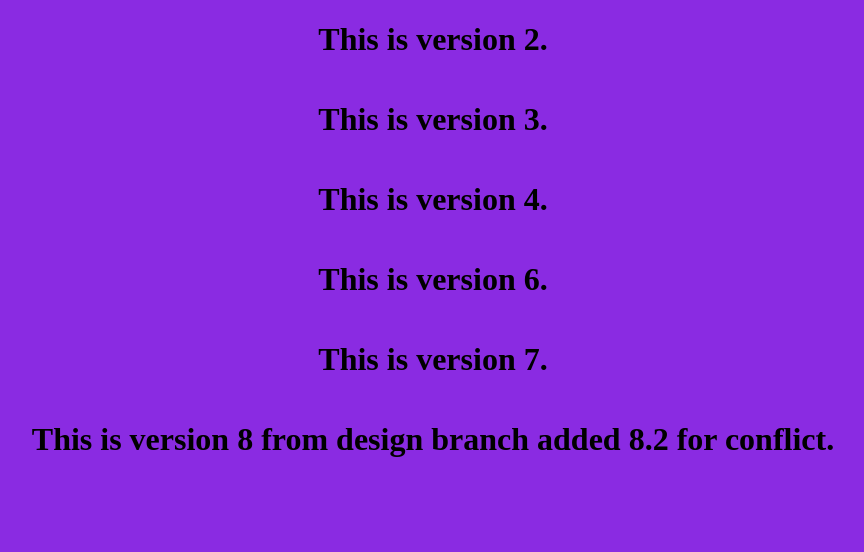
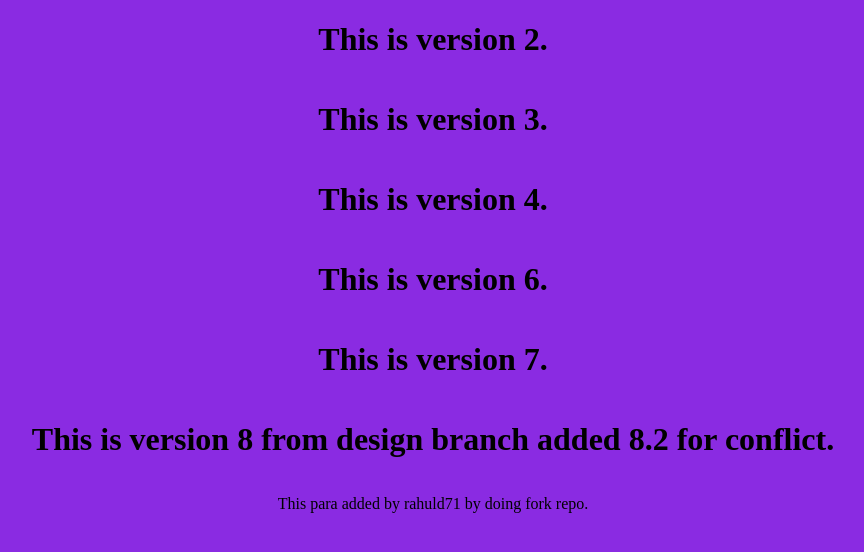
Before and after one commit to rdcode369/myrepo, a plain HTML site: page index.html in a window 1280 px wide. Shown: the whole page, without its empty margins (207-1071 px from the left). Drawn offline with Linux system fonts and the light colour scheme.

Commit message:
Update index.html by rahuld71 using fork

```diff
--- a/index.html
+++ b/index.html
@@ -15,6 +15,7 @@
     <h1>This is version 6.</h1>
     <h1>This is version 7.</h1>
     <h1>This is version 8 from design branch added 8.2 for conflict.</h1>
+    <p>This para added by rahuld71 by doing fork repo.</p>
 </body>
 
 
```
